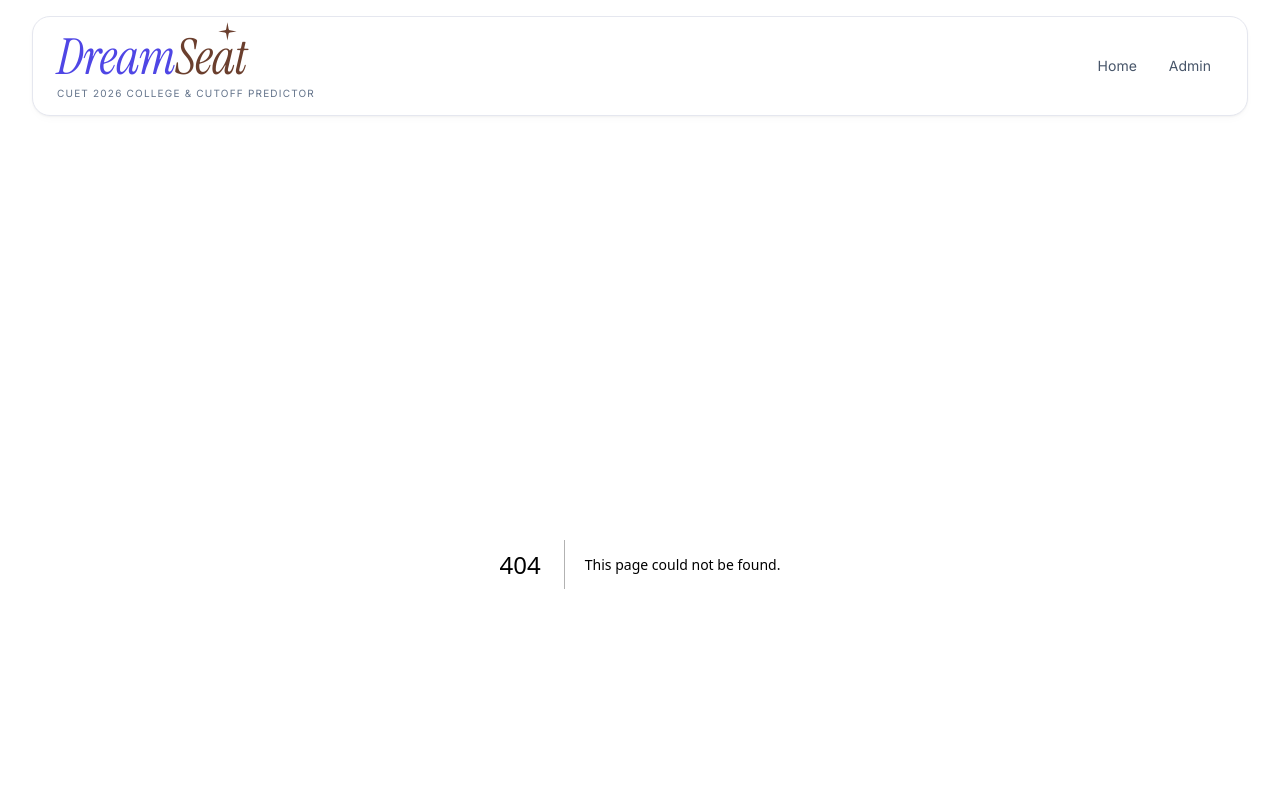
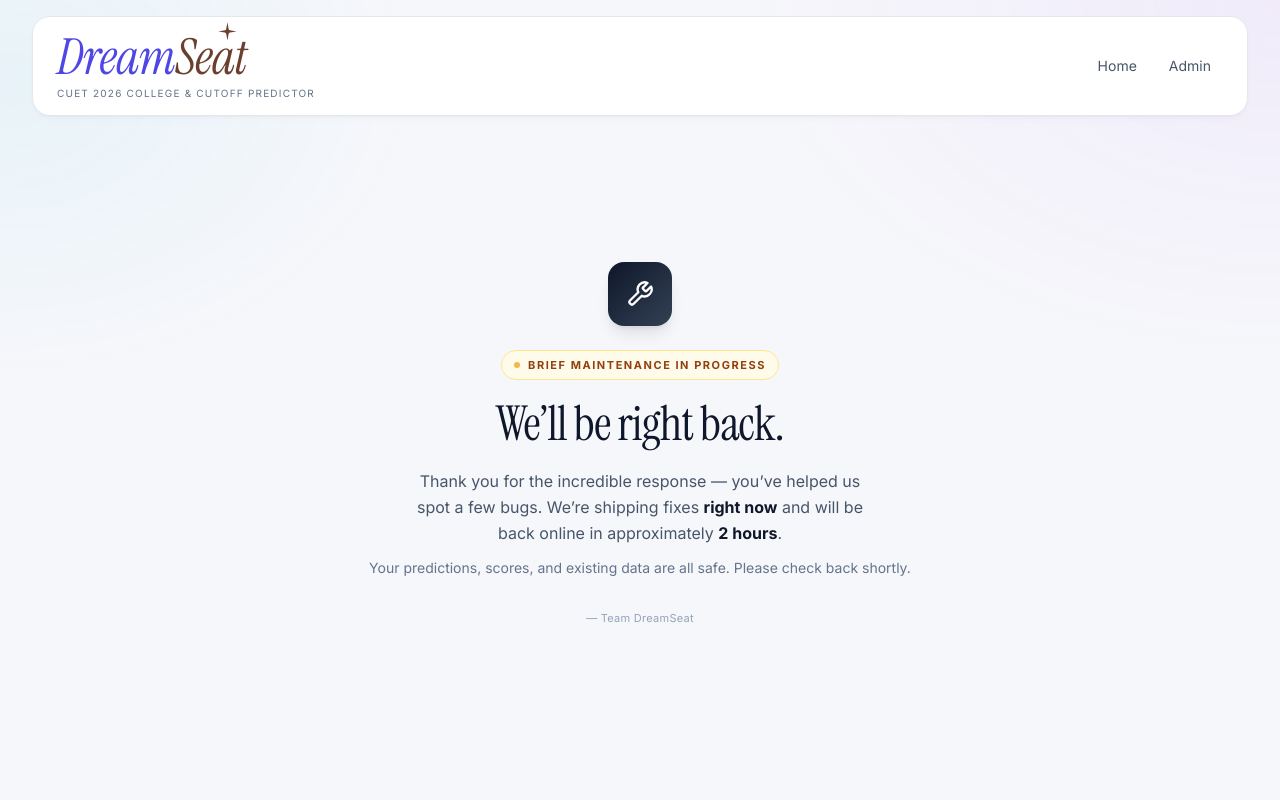
Before and after one commit to raunak-cuet/cuet-predictor, a Next.js app: page /maintenance in a window 1280 px wide. Before the commit this address had no page. Shown: the top 800 px of the page. Built offline with nearby package versions, Linux system fonts and the light colour scheme.

Commit message:
Add maintenance mode (toggle via MAINTENANCE_MODE env var)

```diff
--- /dev/null
+++ b/app/maintenance/page.js
@@ -0,0 +1,49 @@
+// Maintenance landing page.
+// Shown to all visitors when middleware routes them here.
+
+export const metadata = {
+  title: 'DreamSeat — Under Maintenance',
+  description: 'DreamSeat is briefly under maintenance while we ship improvements based on user feedback.'
+};
+
+export default function MaintenancePage() {
+  return (
+    <div className="min-h-[70vh] flex items-center justify-center px-4">
+      <div className="max-w-xl w-full text-center animate-in">
+        {/* Icon — wrench-and-spark, in the brand dark slate circle */}
+        <div className="h-16 w-16 rounded-2xl bg-gradient-to-br from-slate-900 to-slate-700 grid place-items-center text-white mx-auto mb-6 shadow-lg">
+          <svg width="28" height="28" viewBox="0 0 24 24" fill="none" stroke="currentColor"
+               strokeWidth="2" strokeLinecap="round" strokeLinejoin="round">
+            <path d="M14.7 6.3a1 1 0 0 0 0 1.4l1.6 1.6a1 1 0 0 0 1.4 0l3.77-3.77a6 6 0 0 1-7.94 7.94l-6.91 6.91a2.12 2.12 0 0 1-3-3l6.91-6.91a6 6 0 0 1 7.94-7.94l-3.76 3.76z" />
+          </svg>
+        </div>
+
+        {/* Live status pulse */}
+        <div className="inline-flex items-center gap-2 px-3 py-1.5 rounded-full bg-amber-50 border border-amber-200 mb-5">
+          <span className="h-1.5 w-1.5 rounded-full bg-amber-500 animate-pulse" />
+          <span className="text-[11px] font-bold uppercase tracking-[0.14em] text-amber-800">
+            Brief maintenance in progress
+          </span>
+        </div>
+
+        <h1 className="font-display text-4xl sm:text-5xl text-slate-900 leading-tight">
+          We&rsquo;ll be right back.
+        </h1>
+
+        <p className="mt-5 text-base text-slate-600 leading-relaxed max-w-md mx-auto">
+          Thank you for the incredible response — you&rsquo;ve helped us spot a few bugs.
+          We&rsquo;re shipping fixes <b className="text-slate-900">right now</b> and will be back online in approximately
+          {' '}<b className="text-slate-900">2 hours</b>.
+        </p>
+
+        <p className="mt-3 text-sm text-slate-500">
+          Your predictions, scores, and existing data are all safe. Please check back shortly.
+        </p>
+
+        <div className="mt-8 text-[11px] text-slate-400 tracking-wide">
+          — Team DreamSeat
+        </div>
+      </div>
+    </div>
+  );
+}
```
Also changed, not shown: middleware.js (added, +51 -0 lines).
